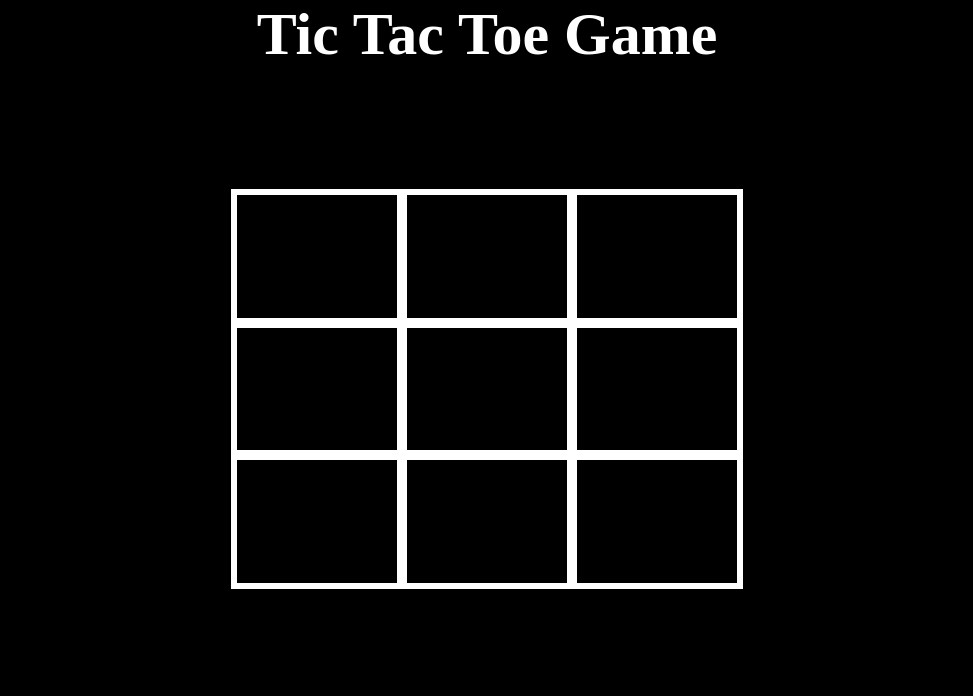
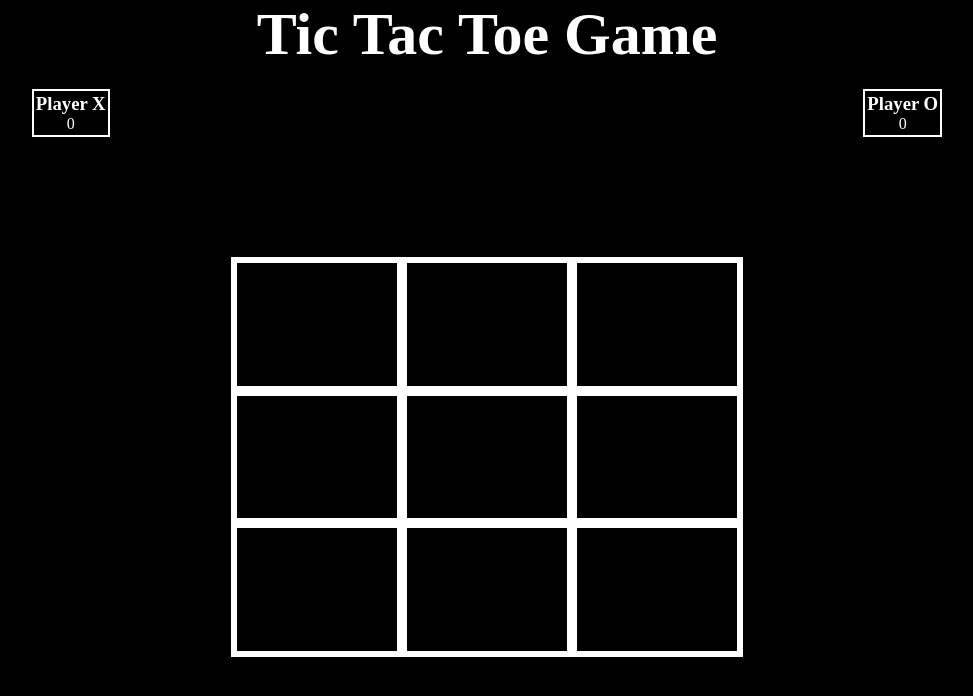
Before and after one commit to KLesiu/Tic-Tac-Toe, a plain HTML site: page index.html in a window 1280 px wide. Shown: the whole page, without its empty margins (153-1126 px from the left). Drawn offline with Linux system fonts and the light colour scheme.

Commit message:
Add players score

```diff
--- a/app.js
+++ b/app.js
@@ -3,6 +3,10 @@ const container = document.querySelector(".container");
 const result = document.querySelector("aside h2");
 const showResult = document.querySelector("aside");
 const reset = document.querySelector("button");
+const playerOneScore = document.querySelector(".player1-score");
+const playerTwoScore = document.querySelector(".player2-score");
+let scoreOne = 0;
+let scoreTwo = 0;
 let gameBoard = [];
 let xHolder = [];
 let oHolder = [];
@@ -69,8 +73,10 @@ const winner = () => {
       gameBoard[8].classList.contains("X"))
   ) {
     console.log("X WINS");
+    scoreOne += 1;
     container.classList.add("hidden");
     showResult.classList.remove("hidden");
+    playerOneScore.innerHTML = `${scoreOne}`;
     result.innerHTML = "<h2>X WINS</h2>";
   } else if (
     (gameBoard[0].classList.contains("O") &&
@@ -99,8 +105,10 @@ const winner = () => {
       gameBoard[8].classList.contains("O"))
   ) {
     console.log("O WINS");
+    scoreTwo += 1;
     container.classList.add("hidden");
     showResult.classList.remove("hidden");
+    playerTwoScore.innerHTML = `${scoreTwo}`;
     result.innerHTML = "<h2>O WINS</h2>";
   } else if (
     gameBoard[0].classList.contains("active") &&
--- a/index.html
+++ b/index.html
@@ -8,7 +8,19 @@
     <link rel="stylesheet" href="style.css" />
   </head>
   <body>
-    <header><h1>Tic Tac Toe Game</h1></header>
+    <header>
+      <h1>Tic Tac Toe Game</h1>
+      <section>
+        <div class="player1">
+          <h3>Player X</h3>
+          <p class="player1-score">0</p>
+        </div>
+        <div class="player2">
+          <h3>Player O</h3>
+          <p class="player2-score">0</p>
+        </div>
+      </section>
+    </header>
     <main>
       <div class="container"></div>
       <aside class="hidden">
--- a/style.css
+++ b/style.css
@@ -9,10 +9,14 @@ body {
   height: 100vh;
   width: 100vw;
 }
+header {
+  width: 100vw;
+}
 h1 {
   font-size: 60px;
   text-align: center;
 }
+
 main {
   display: flex;
   justify-content: center;
@@ -61,3 +65,17 @@ button {
   border-radius: 10px;
   cursor: pointer;
 }
+section {
+  width: 100vw;
+  height: 50%;
+  display: flex;
+  justify-content: space-around;
+  gap: 30vw;
+  margin-top: 20px;
+  text-align: center;
+}
+.player1,
+.player2 {
+  border: 2px solid white;
+  padding: 2px;
+}
```
